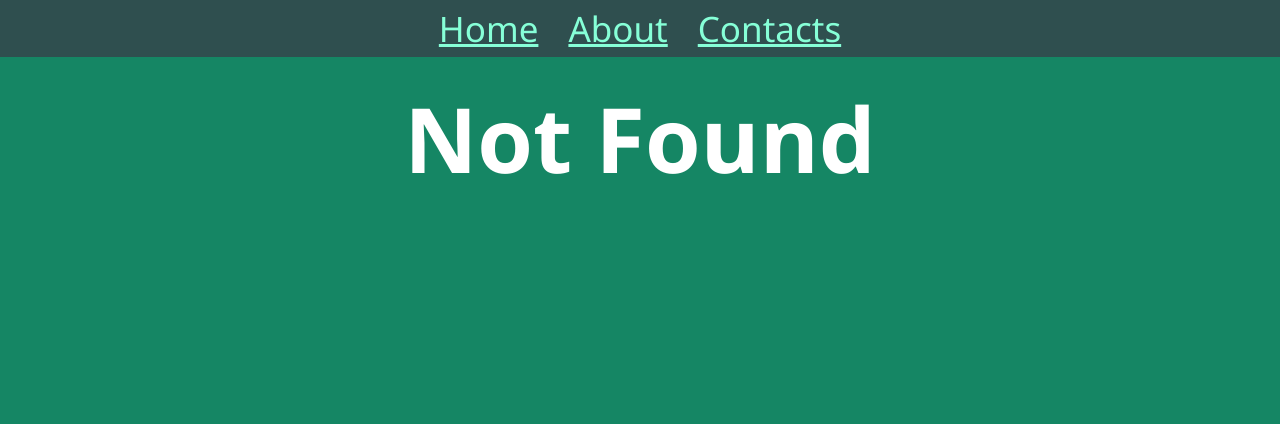
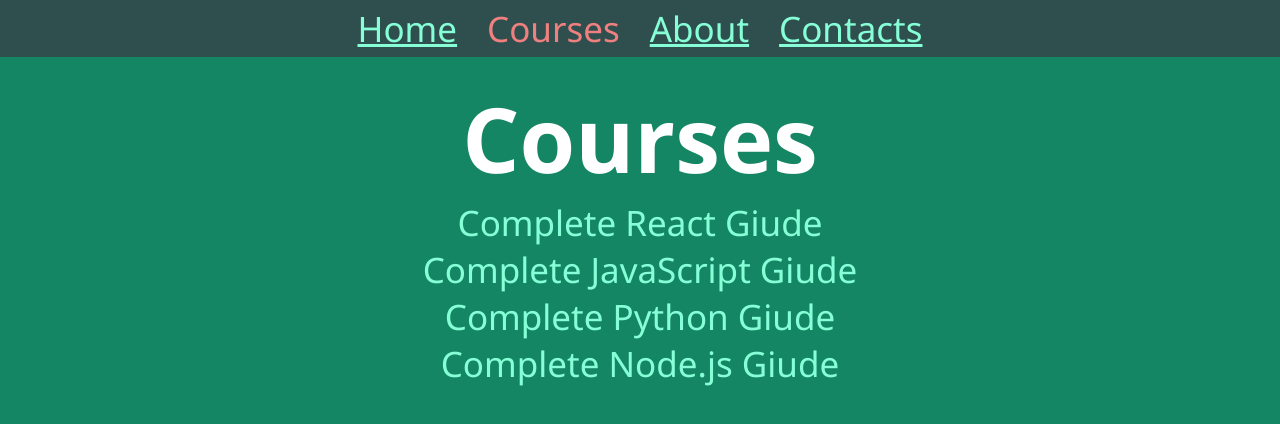
Before and after one commit to OlegParamey/front-endMiniProjects, a React (Create React App) app in the folder react-projects/26-react-router/: page /courses in a window 1280 px wide. Before the commit this address had no page. Shown: the top 424 px of the page. Built offline with nearby package versions, Linux system fonts and the light colour scheme; the HTML template or start-up script is replaced by a standard one.

Commit message:
created project with using react-router-dom Hook - useParams

```diff
--- a/react-projects/26-react-router/src/App.css
+++ b/react-projects/26-react-router/src/App.css
@@ -2,17 +2,25 @@
   text-align: center;
 }
 
-/* Used by default with NavLink
-/*
+/* Used by default with NavLink*/
+
 .active {
   color: lightcoral;
   text-decoration: none;
 }
-  */
 
 .activeLink {
   color: lightcoral;
   text-decoration: none;
+}
+
+.courseLink {
+  font-size: 35px;
+  text-decoration: none;
+}
+
+.courseLink:hover {
+  text-decoration: underline;
 }
 
 a {
--- a/react-projects/26-react-router/src/App.jsx
+++ b/react-projects/26-react-router/src/App.jsx
@@ -5,6 +5,8 @@ import Home from './components/Home'
 import Contacts from './components/Contacts'
 import NotFound from './components/NotFound'
 import MainLayout from './layouts/MainLayout'
+import Courses from './components/Courses'
+import SingleCourse from './components/SingleCourse'
 
 function App() {
   return (
@@ -13,8 +15,11 @@ function App() {
         <Routes>
           <Route path="/" element={<MainLayout />}>
             <Route index element={<Home />} />
+            <Route path="courses" element={<Courses />}></Route>
+            <Route path="courses/:slug" element={<SingleCourse />} />
             <Route path="about" element={<About />} />
             <Route path="contacts" element={<Contacts />} />
+
             <Route path="*" element={<NotFound />} />
           </Route>
         </Routes>
--- /dev/null
+++ b/react-projects/26-react-router/src/components/Courses.jsx
@@ -0,0 +1,19 @@
+import { Link } from 'react-router-dom'
+import courses from '../data/courses'
+
+const Courses = () => {
+  return (
+    <>
+      <h1>Courses</h1>
+      {courses.map((course) => (
+        <div key={course.id}>
+          <Link to={course.slug} className="courseLink">
+            {course.title}
+          </Link>
+        </div>
+      ))}
+    </>
+  )
+}
+
+export default Courses
--- a/react-projects/26-react-router/src/components/Menu.jsx
+++ b/react-projects/26-react-router/src/components/Menu.jsx
@@ -12,6 +12,7 @@ function Menu() {
       >
         Home
       </NavLink>
+      <NavLink to="courses">Courses</NavLink>
       <NavLink
         className={({ isActive }) => (isActive ? 'activeLink' : 'link')}
         to="about"
--- /dev/null
+++ b/react-projects/26-react-router/src/components/SingleCourse.jsx
@@ -0,0 +1,19 @@
+import { Link, useParams } from 'react-router-dom'
+import courses from '../data/courses'
+
+function SinglePageCourse() {
+  const { slug } = useParams()
+  const currentCourse = courses.find((obj) => obj.slug === slug)
+  return (
+    <>
+      <h1>{currentCourse.title}</h1>
+      <h2>{currentCourse.slug}</h2>
+      <h3>{currentCourse.id}</h3>
+      <Link to=".." relative="path">
+        All Courses
+      </Link>
+    </>
+  )
+}
+
+export default SinglePageCourse
--- /dev/null
+++ b/react-projects/26-react-router/src/data/courses.js
@@ -0,0 +1,24 @@
+const courses = [
+  {
+    title: 'Complete React Giude',
+    slug: 'react',
+    id: 257,
+  },
+  {
+    title: 'Complete JavaScript Giude',
+    slug: 'javascript',
+    id: 573,
+  },
+  {
+    title: 'Complete Python Giude',
+    slug: 'python',
+    id: 872,
+  },
+  {
+    title: 'Complete Node.js Giude',
+    slug: 'node-js',
+    id: 361,
+  },
+]
+
+export default courses
```
